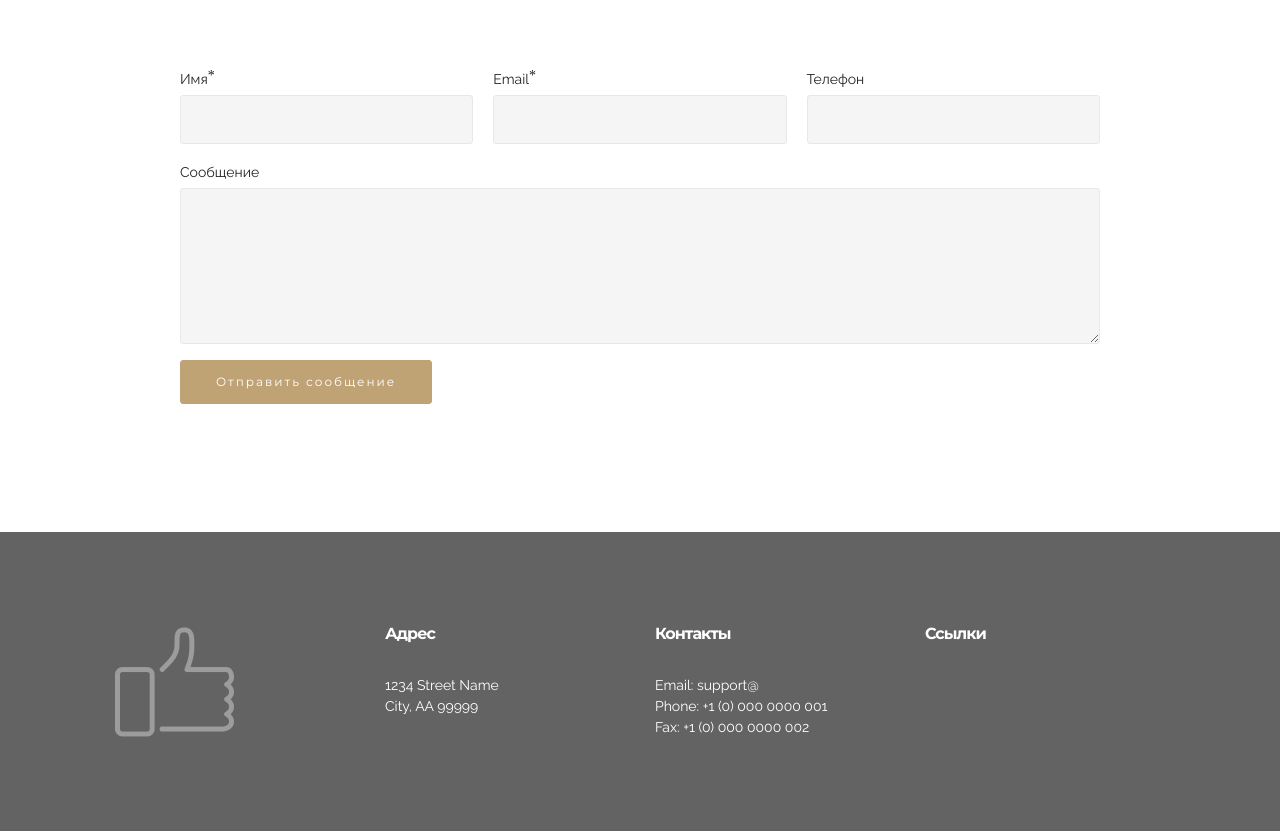
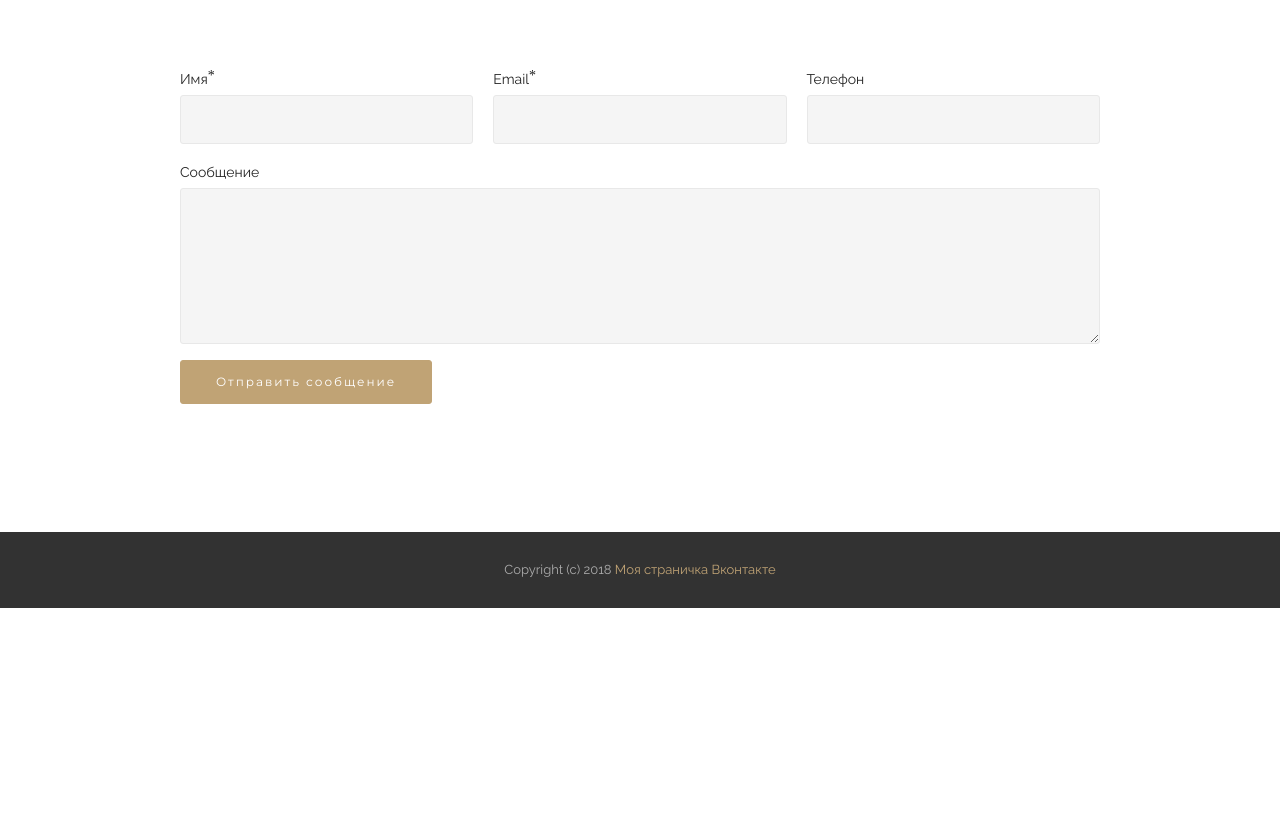
Before and after one commit to ligamaster/ligamaster.github.io, a plain HTML site: page inst1.html in a window 1280 px wide. Shown: the part 1915-2746 px from the top of the page. After the commit the page ends 2523 px from the top, so only its background shows below. Drawn offline with Linux system fonts and the light colour scheme; files whose address does not match are found by name.

Commit message:
create github pages

```diff
--- a/assets/mobirise/css/mbr-additional.css
+++ b/assets/mobirise/css/mbr-additional.css
@@ -584,9 +584,6 @@ h6,
 #form1-q .form-control-label {
   color: #232323;
 }
-#contacts1-k STRONG {
-  color: #ffffff;
-}
 #msg-box8-s .mbr-section-title,
 #msg-box8-s p {
   color: #fff;
--- a/inst1.html
+++ b/inst1.html
@@ -9,10 +9,9 @@
   <link rel="shortcut icon" href="assets/images/mbr-favicon.png" type="image/x-icon">
   <meta name="description" content="Site Creator Description">
   <title>Instructors1</title>
+  <link rel="stylesheet" href="https://fonts.googleapis.com/css?family=Lora:400,700,400italic,700italic&subset=latin">
+  <link rel="stylesheet" href="https://fonts.googleapis.com/css?family=Raleway:100,100i,200,200i,300,300i,400,400i,500,500i,600,600i,700,700i,800,800i,900,900i">
   <link rel="stylesheet" href="https://fonts.googleapis.com/css?family=Montserrat:400,700">
-  <link rel="stylesheet" href="https://fonts.googleapis.com/css?family=Raleway:100,100i,200,200i,300,300i,400,400i,500,500i,600,600i,700,700i,800,800i,900,900i">
-  <link rel="stylesheet" href="assets/web/assets/mobirise-icons/mobirise-icons.css">
-  <link rel="stylesheet" href="https://fonts.googleapis.com/css?family=Lora:400,700,400italic,700italic&subset=latin">
   <link rel="stylesheet" href="assets/tether/tether.min.css">
   <link rel="stylesheet" href="assets/bootstrap/css/bootstrap.min.css">
   <link rel="stylesheet" href="assets/animate.css/animate.min.css">
@@ -39,7 +38,7 @@
 
 </section>
 
-<section class="engine"><a href="https://mobirise.me/d">web maker</a></section><section class="mbr-slider mbr-section mbr-section__container carousel slide mbr-section-nopadding" data-ride="carousel" data-keyboard="false" data-wrap="true" data-pause="false" data-interval="5000" id="slider-1b" data-rv-view="62">
+<section class="engine"><a href="https://mobirise.me/u">bootstrap html templates</a></section><section class="mbr-slider mbr-section mbr-section__container carousel slide mbr-section-nopadding" data-ride="carousel" data-keyboard="false" data-wrap="true" data-pause="false" data-interval="5000" id="slider-1b" data-rv-view="62">
     <div>
         <div>
             <div>
@@ -137,7 +136,7 @@
 
                     <form action="https://mobirise.com/" method="post" data-form-title="Связаться с инструктором">
 
-                        <input type="hidden" value="qSrykBShJrnQy6Pul7c4S0VcMAL9hG5jCA9C/UedpPnnQw7PHSskMDYiFVsAZkM77vVRGPpaL/gCi0zbk5+rVwHI6CbRHdh5T2P8GSHMOZbuNGy2rZBbQ9bfp5tg+S05" data-form-email="true">
+                        <input type="hidden" value="fDgiCdroMLBJi/K7KPq7CjrqGY0Dq3ig06M7WAZASgrztm8bwkZv9J7oUSVb07QMO7eetEVCX4PpTBWiPVkdPTTmqzXG2YFUrcckrCv50DHPqdbO/Eo7JsesGilLq2iY" data-form-email="true">
 
                         <div class="row row-sm-offset">
 
@@ -178,31 +177,12 @@
     </div>
 </section>
 
-<section class="mbr-section mbr-section-md-padding mbr-footer footer1 mbr-parallax-background" id="contacts1-k" data-rv-view="60" style="background-image: url(assets/images/mbr-8-1620x1080.jpg); padding-top: 90px; padding-bottom: 90px;">
-    <div class="mbr-overlay" style="background-color: rgb(60, 60, 60); opacity: 0.8;"></div>
-    <div class="container">
-        <div class="row">
-            <div class="mbr-footer-content col-xs-12 col-md-3">
-                <div><span class="mbri-like mbr-iconfont mbr-iconfont-contacts1"></span></div>
-            </div>
-            <div class="mbr-footer-content col-xs-12 col-md-3">
-                <p><font face="Montserrat, sans-serif"><span style="font-size: 16px; letter-spacing: -1px;"><strong>Адрес</strong></span></font><br>
-1234 Street Name<br>
-City, AA 99999</p>
-            </div>
-            <div class="mbr-footer-content col-xs-12 col-md-3">
-                <p><font face="Montserrat, sans-serif"><span style="font-size: 16px; letter-spacing: -1px;"><strong>Контакты</strong></span></font><br>
-Email: support@<br>
-Phone: +1 (0) 000 0000 001<br>
-Fax: +1 (0) 000 0000 002</p>
-            </div>
-            <div class="mbr-footer-content col-xs-12 col-md-3">
-                <p><font face="Montserrat, sans-serif"><span style="font-size: 16px; letter-spacing: -1px;"><strong>Ссылки</strong></span></font><br><br><br></p>
-            </div>
+<footer class="mbr-small-footer mbr-section mbr-section-nopadding" id="footer1-1e" data-rv-view="173" style="background-color: rgb(50, 50, 50); padding-top: 1.75rem; padding-bottom: 1.75rem;">
 
-        </div>
+    <div class="container text-xs-center">
+        <p>Copyright (c) 2018 <a href="http://vk.com/leo_baks" target="_blank">Моя страничка Вконтакте</a></p>
     </div>
-</section>
+</footer>
 
 
   <script src="assets/web/assets/jquery/jquery.min.js"></script>
```
Also changed, not shown: Inst2.html (+2 -2 lines), index.html (+2 -2 lines), page3.html (+2 -2 lines), 1 other file.
